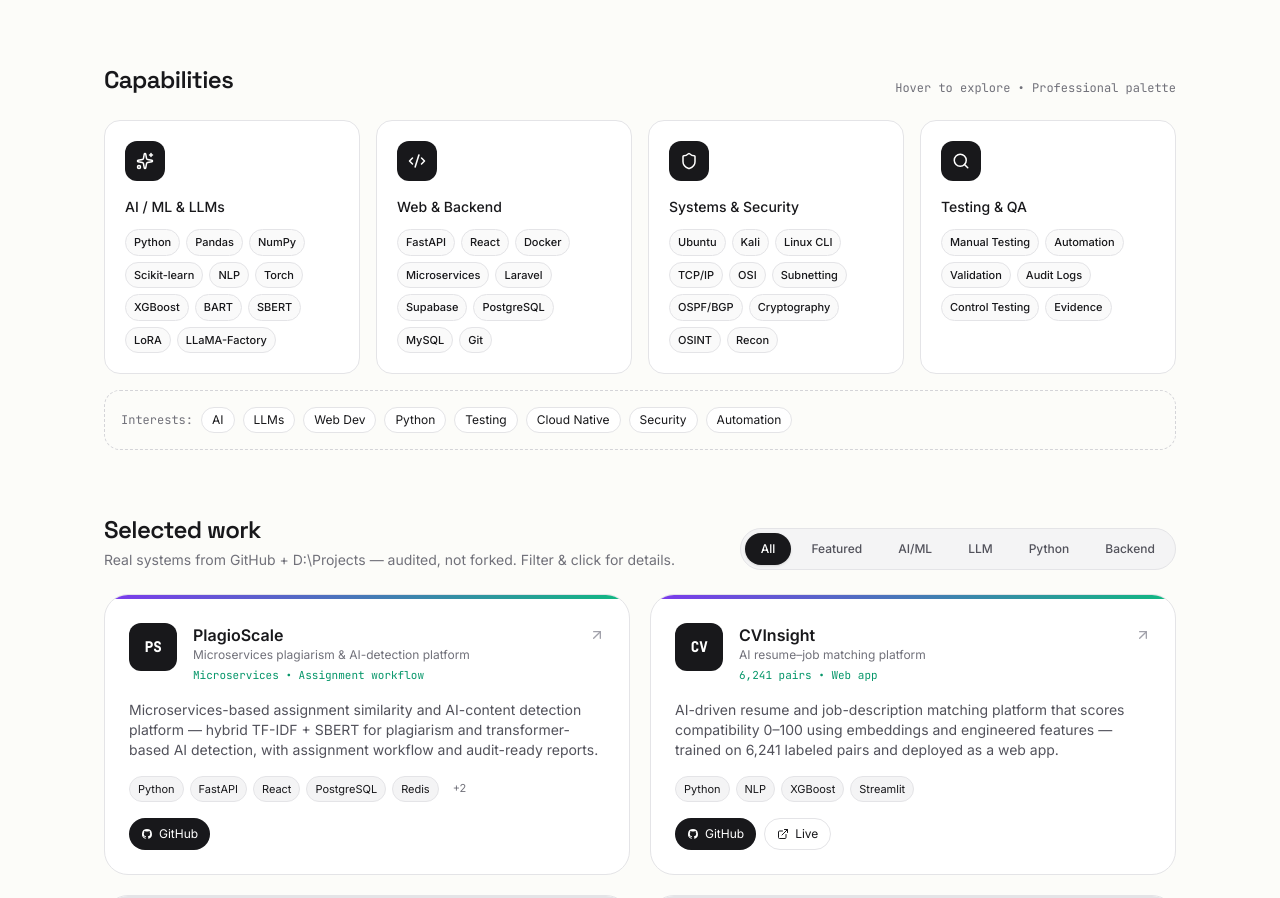
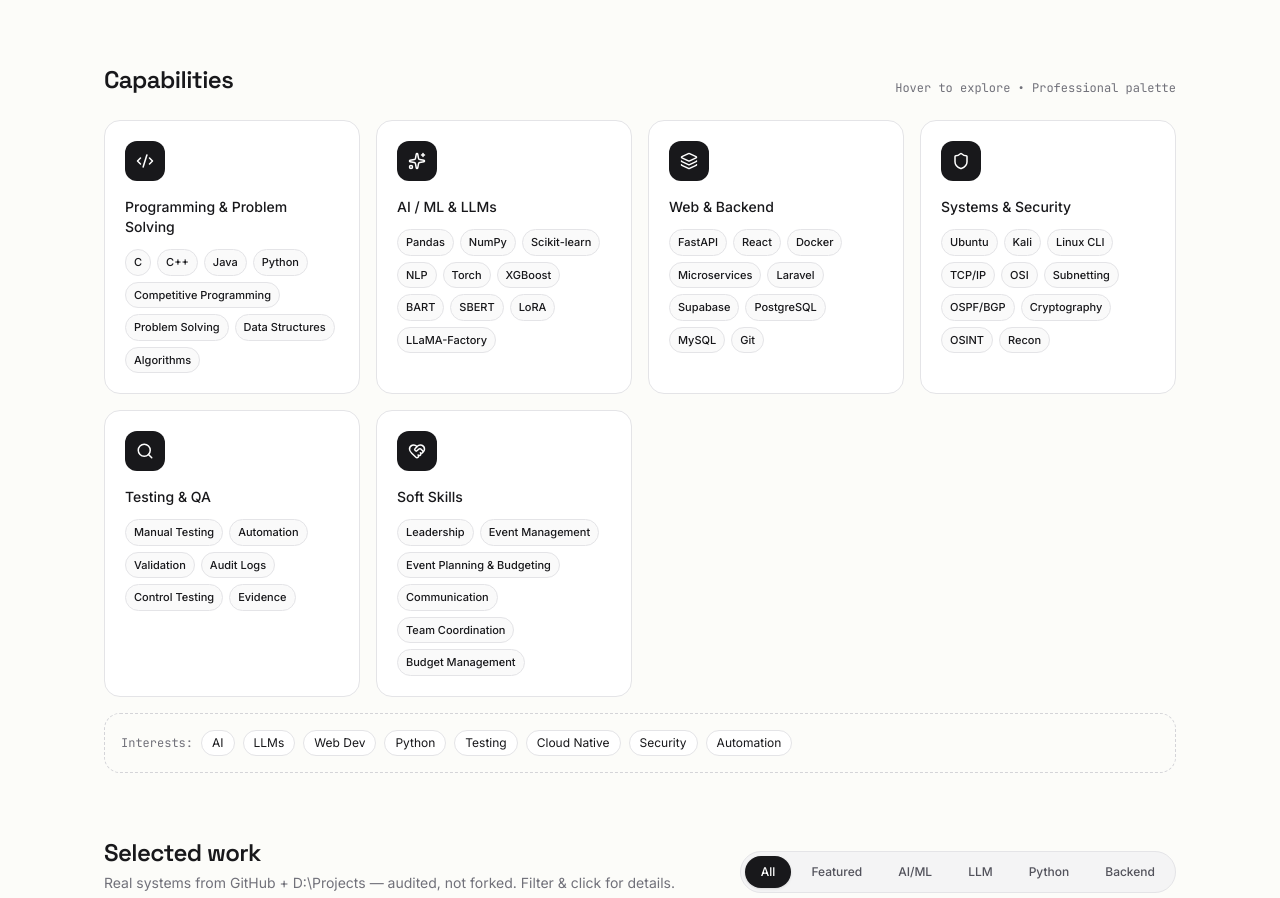
Before and after one commit to Tertho1/site, a React (Vite) app: page / in a window 1280 px wide. Shown: the part 1250-2148 px from the top of the page. Built offline with nearby package versions, Linux system fonts and the light colour scheme.

Commit message:
feat: capabilities add Programming & Problem Solving (C/C++/Java) + Soft Skills (Leadership, Budgeting etc.)

```diff
--- a/src/App.jsx
+++ b/src/App.jsx
@@ -125,10 +125,12 @@ const moreBuilds = [
 ]
 
 const skills = [
-  { group: 'AI / ML & LLMs', icon: Sparkles, items: ['Python','Pandas','NumPy','Scikit-learn','NLP','Torch','XGBoost','BART','SBERT','LoRA','LLaMA-Factory'], accent: 'violet' },
-  { group: 'Web & Backend', icon: Code2, items: ['FastAPI','React','Docker','Microservices','Laravel','Supabase','PostgreSQL','MySQL','Git'], accent: 'zinc' },
+  { group: 'Programming & Problem Solving', icon: Code2, items: ['C','C++','Java','Python','Competitive Programming','Problem Solving','Data Structures','Algorithms'], accent: 'zinc' },
+  { group: 'AI / ML & LLMs', icon: Sparkles, items: ['Pandas','NumPy','Scikit-learn','NLP','Torch','XGBoost','BART','SBERT','LoRA','LLaMA-Factory'], accent: 'violet' },
+  { group: 'Web & Backend', icon: Layers, items: ['FastAPI','React','Docker','Microservices','Laravel','Supabase','PostgreSQL','MySQL','Git'], accent: 'zinc' },
   { group: 'Systems & Security', icon: Shield, items: ['Ubuntu','Kali','Linux CLI','TCP/IP','OSI','Subnetting','OSPF/BGP','Cryptography','OSINT','Recon'], accent: 'emerald' },
   { group: 'Testing & QA', icon: Search, items: ['Manual Testing','Automation','Validation','Audit Logs','Control Testing','Evidence'], accent: 'amber' },
+  { group: 'Soft Skills', icon: HeartHandshake, items: ['Leadership','Event Management','Event Planning & Budgeting','Communication','Team Coordination','Budget Management'], accent: 'amber' },
 ]
 
 const experiences = [
```
